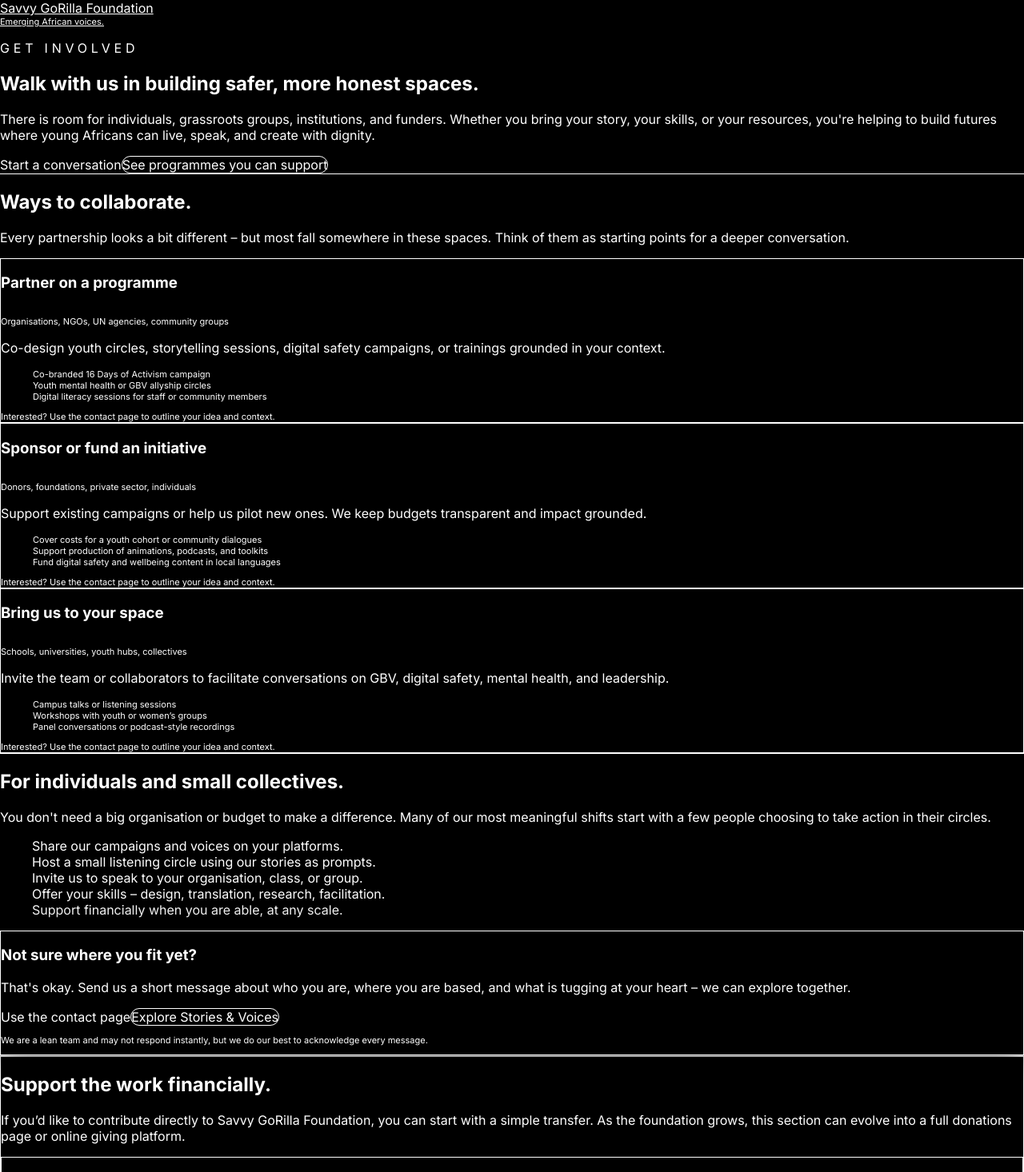
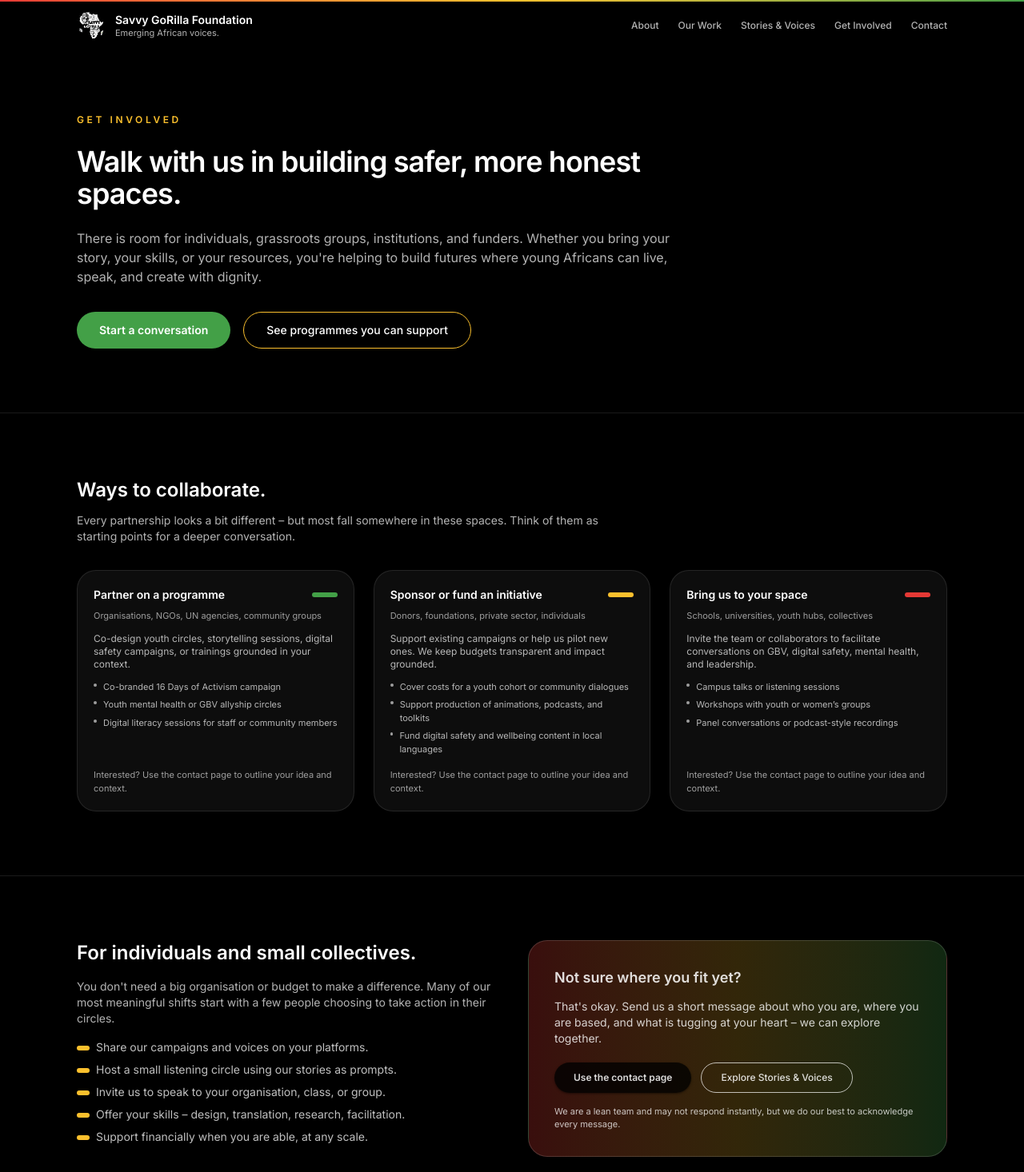
Before and after one commit to admindau/savvy-gorilla-foundation, a Next.js app: page /get-involved in a window 1280 px wide. Shown: the top 1466 px of the page at 80% size. Built offline with nearby package versions, Linux system fonts and the light colour scheme.

Commit message:
Undoing AI error

```diff
--- a/app/(marketing)/get-involved/page.tsx
+++ b/app/(marketing)/get-involved/page.tsx
@@ -47,20 +47,18 @@
 
 export default function GetInvolvedPage() {
   return (
-    <div className="min-h-screen bg-black text-white">
+    <div className="bg-black text-white">
       {/* HERO */}
       <section className="border-b border-white/10">
         <div className="mx-auto max-w-6xl px-4 py-16 sm:px-6 lg:px-8 lg:py-20">
-          <div className="relative overflow-hidden rounded-3xl bg-gradient-to-r from-rasta-red/15 via-black to-rasta-green/10 px-6 py-8 sm:px-10 sm:py-10">
-            <div className="pointer-events-none absolute inset-y-0 right-0 w-40 bg-radial from-rasta-gold/25 via-transparent to-transparent opacity-40 blur-2xl" />
-            <div className="relative max-w-3xl space-y-6">
+          <div className="max-w-3xl space-y-6">
             <p className="text-xs font-semibold uppercase tracking-[0.3em] text-rasta-gold">
               Get Involved
             </p>
             <h1 className="text-3xl font-semibold tracking-tight sm:text-4xl">
               Walk with us in building safer, more honest spaces.
             </h1>
-              <p className="text-sm text-white/75 sm:text-base">
+            <p className="text-sm text-white/70 sm:text-base">
               There is room for individuals, grassroots groups, institutions,
               and funders. Whether you bring your story, your skills, or your
               resources, you&apos;re helping to build futures where young
@@ -69,17 +67,16 @@
             <div className="flex flex-wrap gap-4 pt-2">
               <Link
                 href="/contact"
-                  className="inline-flex items-center justify-center rounded-full bg-rasta-green px-7 py-3 text-sm font-semibold text-black shadow-lg shadow-black/40 transition-transform transition-colors duration-200 hover:-translate-y-0.5 hover:bg-rasta-green/90"
+                className="inline-flex items-center justify-center rounded-full bg-rasta-green px-7 py-3 text-sm font-semibold text-black shadow-lg shadow-black/40 transition hover:bg-rasta-green/90"
               >
                 Start a conversation
               </Link>
               <Link
                 href="/work"
-                  className="inline-flex items-center justify-center rounded-full border border-rasta-gold/80 px-7 py-3 text-sm font-medium text-rasta-gold transition-all duration-200 hover:-translate-y-0.5 hover:border-rasta-gold hover:bg-rasta-gold hover:text-black"
+                className="inline-flex items-center justify-center rounded-full border border-rasta-gold px-7 py-3 text-sm font-medium text-rasta-gold transition hover:bg-rasta-gold hover:text-black"
               >
                 See programmes you can support
               </Link>
-              </div>
             </div>
           </div>
         </div>
@@ -88,34 +85,30 @@
       {/* PARTNER OPTIONS */}
       <section className="border-b border-white/10">
         <div className="mx-auto max-w-6xl px-4 py-14 sm:px-6 lg:px-8 lg:py-20">
-          <div className="flex flex-col gap-4 sm:flex-row sm:items-end sm:justify-between">
-            <div>
           <h2 className="text-xl font-semibold sm:text-2xl">
             Ways to collaborate.
           </h2>
           <p className="mt-3 max-w-2xl text-sm text-white/70">
-                Every partnership looks a bit different – but most fall
-                somewhere in these spaces. Think of them as starting points for
-                a deeper conversation.
+            Every partnership looks a bit different – but most fall somewhere in
+            these spaces. Think of them as starting points for a deeper
+            conversation.
           </p>
-            </div>
-          </div>
 
           <div className="mt-8 grid gap-6 md:grid-cols-3">
             {waysToSupport.map((way, index) => (
               <article
                 key={way.title}
-                className="group flex flex-col justify-between rounded-3xl border border-white/10 bg-white/[0.03] p-5 shadow-[0_0_0_1px_rgba(255,255,255,0.02)] transition-all duration-200 hover:-translate-y-1 hover:border-rasta-gold/70 hover:shadow-[0_0_35px_rgba(251,192,45,0.35)]"
+                className="flex flex-col justify-between rounded-3xl border border-white/10 bg-white/5 p-5"
               >
                 <div>
                   <div className="flex items-center justify-between gap-3">
                     <h3 className="text-sm font-semibold">{way.title}</h3>
                     <span
                       className={[
-                        "h-1.5 w-8 rounded-full transition-colors duration-200",
-                        index === 0 && "bg-rasta-green group-hover:bg-rasta-green/80",
-                        index === 1 && "bg-rasta-gold group-hover:bg-rasta-gold/90",
-                        index === 2 && "bg-rasta-red group-hover:bg-rasta-red/80",
+                        "h-1.5 w-8 rounded-full",
+                        index === 0 && "bg-rasta-green",
+                        index === 1 && "bg-rasta-gold",
+                        index === 2 && "bg-rasta-red",
                       ]
                         .filter(Boolean)
                         .join(" ")}
@@ -127,10 +120,10 @@
                   <p className="mt-3 text-xs text-white/70">
                     {way.description}
                   </p>
-                  <ul className="mt-3 space-y-1.5 text-[11px] text-white/75">
+                  <ul className="mt-3 space-y-1.5 text-[11px] text-white/70">
                     {way.examples.map((example) => (
                       <li key={example} className="flex gap-2">
-                        <span className="mt-1 h-1 w-1 rounded-full bg-white/60 group-hover:bg-rasta-gold/80" />
+                        <span className="mt-1 h-1 w-1 rounded-full bg-white/60" />
                         <span>{example}</span>
                       </li>
                     ))}
@@ -159,17 +152,17 @@
                 difference. Many of our most meaningful shifts start with a few
                 people choosing to take action in their circles.
               </p>
-              <ul className="mt-3 space-y-2 text-sm text-white/80">
+              <ul className="mt-3 space-y-2 text-sm text-white/75">
                 {individualWays.map((item) => (
                   <li key={item} className="flex gap-2">
-                    <span className="mt-2 h-1.5 w-4 rounded-full bg-rasta-gold/80 transition-colors duration-200" />
+                    <span className="mt-2 h-1.5 w-4 rounded-full bg-rasta-gold" />
                     <span>{item}</span>
                   </li>
                 ))}
               </ul>
             </div>
 
-            <div className="rounded-3xl border border-white/15 bg-gradient-to-r from-rasta-red/25 via-rasta-gold/20 to-rasta-green/25 px-6 py-6 text-sm text-white/85 shadow-[0_0_35px_rgba(0,0,0,0.6)] sm:px-8 sm:py-8">
+            <div className="rounded-3xl border border-white/15 bg-gradient-to-r from-rasta-red/25 via-rasta-gold/20 to-rasta-green/25 px-6 py-6 text-sm text-white/85 sm:px-8 sm:py-8">
               <h3 className="text-base font-semibold sm:text-lg">
                 Not sure where you fit yet?
               </h3>
@@ -181,13 +174,13 @@
               <div className="mt-5 flex flex-wrap gap-3">
                 <Link
                   href="/contact"
-                  className="inline-flex items-center justify-center rounded-full bg-black/80 px-6 py-2.5 text-xs font-semibold text-white shadow shadow-black/60 transition-all duration-200 hover:-translate-y-0.5 hover:bg-black"
+                  className="inline-flex items-center justify-center rounded-full bg-black/80 px-6 py-2.5 text-xs font-semibold text-white shadow shadow-black/40 transition hover:bg-black"
                 >
                   Use the contact page
                 </Link>
                 <Link
                   href="/stories"
-                  className="inline-flex items-center justify-center rounded-full border border-white/70 px-6 py-2.5 text-xs font-medium text-white/80 transition-all duration-200 hover:-translate-y-0.5 hover:bg-white hover:text-black"
+                  className="inline-flex items-center justify-center rounded-full border border-white/70 px-6 py-2.5 text-xs font-medium text-white/80 transition hover:bg-white hover:text-black"
                 >
                   Explore Stories &amp; Voices
                 </Link>
@@ -204,50 +197,29 @@
       {/* DONATION / SUPPORT STRIP */}
       <section className="border-b border-white/10">
         <div className="mx-auto max-w-6xl px-4 py-14 sm:px-6 lg:px-8 lg:py-20">
-          <div className="flex flex-col items-start justify-between gap-6 rounded-3xl border border-white/15 bg-gradient-to-r from-rasta-red/20 via-rasta-gold/15 to-rasta-green/20 px-6 py-8 shadow-[0_0_40px_rgba(0,0,0,0.7)] sm:flex-row sm:items-center sm:px-10">
-            <div className="space-y-3 max-w-xl">
+          <div className="flex flex-col items-start justify-between gap-6 rounded-3xl border border-white/15 bg-gradient-to-r from-rasta-red/20 via-rasta-gold/15 to-rasta-green/20 px-6 py-8 sm:flex-row sm:items-center sm:px-10">
+            <div className="space-y-3">
               <h2 className="text-lg font-semibold sm:text-xl">
                 Support the work financially.
               </h2>
-              <p className="text-sm text-white/80">
+              <p className="max-w-xl text-sm text-white/80">
                 If you’d like to contribute directly to Savvy GoRilla
                 Foundation, you can start with a simple transfer. As the
                 foundation grows, this section can evolve into a full donations
                 page or online giving platform.
               </p>
-              <div className="mt-3 rounded-2xl border border-white/20 bg-black/65 p-4 text-xs text-white/80">
+              <div className="mt-3 rounded-2xl border border-white/20 bg-black/60 p-4 text-xs text-white/80">
                 <p className="font-semibold">Bank / mobile money details</p>
                 <p className="mt-2 text-white/70">
                   Replace these placeholders with your official details when
                   ready:
                 </p>
                 <ul className="mt-2 space-y-1">
-                  <li>
-                    Account name:{" "}
-                    <span className="text-white">
-                      Savvy GoRilla Foundation
-                    </span>
-                  </li>
-                  <li>
-                    Bank:{" "}
-                    <span className="text-white/70">
-                      [Your bank name here]
-                    </span>
-                  </li>
-                  <li>
-                    Account number / IBAN:{" "}
-                    <span className="text-white/70">[To be added]</span>
-                  </li>
-                  <li>
-                    Mobile money:{" "}
-                    <span className="text-white/70">
-                      [MTN / Zain details, if applicable]
-                    </span>
-                  </li>
-                  <li>
-                    Reference:{" "}
-                    <span className="text-white/70">“Foundation support”</span>
-                  </li>
+                  <li>Account name: <span className="text-white">Savvy GoRilla Foundation</span></li>
+                  <li>Bank: <span className="text-white/70">[Your bank name here]</span></li>
+                  <li>Account number / IBAN: <span className="text-white/70">[To be added]</span></li>
+                  <li>Mobile money: <span className="text-white/70">[MTN / Zain details, if applicable]</span></li>
+                  <li>Reference: <span className="text-white/70">“Foundation support”</span></li>
                 </ul>
                 <p className="mt-3 text-[11px] text-white/60">
                   Once these details are confirmed, you can also share them in
@@ -255,7 +227,7 @@
                 </p>
               </div>
             </div>
-            <div className="flex max-w-sm flex-col gap-3 text-xs text-white/80">
+            <div className="flex flex-col gap-3 text-xs text-white/80">
               <p className="text-[11px] uppercase tracking-[0.25em] text-white/70">
                 Transparency
               </p>
@@ -266,7 +238,7 @@
               </p>
               <Link
                 href="/contact"
-                className="inline-flex items-center justify-center rounded-full bg-rasta-green px-7 py-3 text-xs font-semibold text-black shadow-lg shadow-black/50 transition-transform duration-200 hover:-translate-y-0.5 hover:bg-rasta-green/90"
+                className="inline-flex items-center justify-center rounded-full bg-rasta-green px-7 py-3 text-xs font-semibold text-black shadow-lg shadow-black/40 transition hover:bg-rasta-green/90"
               >
                 Ask about funding or reporting
               </Link>
@@ -278,7 +250,7 @@
       {/* FINAL CTA STRIP */}
       <section>
         <div className="mx-auto max-w-6xl px-4 py-14 sm:px-6 lg:px-8 lg:py-20">
-          <div className="flex flex-col items-start justify-between gap-6 rounded-3xl border border-white/15 bg-gradient-to-r from-rasta-red/22 via-rasta-gold/18 to-rasta-green/22 px-6 py-8 shadow-[0_0_40px_rgba(0,0,0,0.7)] sm:flex-row sm:items-center sm:px-10">
+          <div className="flex flex-col items-start justify-between gap-6 rounded-3xl border border-white/15 bg-gradient-to-r from-rasta-red/20 via-rasta-gold/15 to-rasta-green/20 px-6 py-8 sm:flex-row sm:items-center sm:px-10">
             <div>
               <h2 className="text-lg font-semibold sm:text-xl">
                 Ready to support community-led change?
@@ -292,13 +264,13 @@
             <div className="flex flex-wrap gap-4">
               <Link
                 href="/get-involved"
-                className="inline-flex items-center justify-center rounded-full bg-rasta-green px-7 py-3 text-sm font-semibold text-black shadow-lg shadow-black/50 transition-transform duration-200 hover:-translate-y-0.5 hover:bg-rasta-green/90"
+                className="inline-flex items-center justify-center rounded-full bg-rasta-green px-7 py-3 text-sm font-semibold text-black shadow-lg shadow-black/40 transition hover:bg-rasta-green/90"
               >
                 Get involved
               </Link>
               <Link
                 href="/contact"
-                className="inline-flex items-center justify-center rounded-full border border-rasta-gold px-7 py-3 text-sm font-medium text-rasta-gold transition-all duration-200 hover:-translate-y-0.5 hover:bg-rasta-gold hover:text-black"
+                className="inline-flex items-center justify-center rounded-full border border-rasta-gold px-7 py-3 text-sm font-medium text-rasta-gold transition hover:bg-rasta-gold hover:text-black"
               >
                 Talk to us
               </Link>
--- a/app/globals.css
+++ b/app/globals.css
@@ -1,133 +1,22 @@
-@tailwind base;
-@tailwind components;
-@tailwind utilities;
+/* app/globals.css */
 
-/* --- Base theming --- */
+/* Tell Tailwind to load, and to use our tailwind.config.ts */
+@import "tailwindcss";
+@config "../tailwind.config.ts";
 
+/* Global base styles */
 :root {
   color-scheme: dark;
 }
 
-*,
-*::before,
-*::after {
-  box-sizing: border-box;
+html,
+body {
+  margin: 0;
+  padding: 0;
 }
 
-html,
-body {
-  padding: 0;
-  margin: 0;
-}
-
-body {
-  min-height: 100vh;
-  background: #000;
-  color: #fff;
-}
-
-/* Links & focus states */
-
+/* Make links inherit text color by default */
 a {
   color: inherit;
   text-decoration: none;
 }
-
-a:hover {
-  text-decoration: underline;
-}
-
-a:focus-visible,
-button:focus-visible {
-  outline: 2px solid #fbc02d;
-  outline-offset: 2px;
-}
-
-/* Smooth transitions for interactive elements */
-
-a,
-button {
-  transition:
-    color 150ms ease,
-    background-color 150ms ease,
-    border-color 150ms ease,
-    transform 180ms ease,
-    box-shadow 200ms ease;
-}
-
-/* --- Rasta helpers for layout & motion --- */
-
-/* Soft background glows for hero / highlight sections */
-.soft-rasta-bg {
-  background:
-    radial-gradient(
-      circle at top left,
-      rgba(229, 57, 53, 0.16),
-      transparent 55%
-    ),
-    radial-gradient(
-      circle at bottom right,
-      rgba(67, 160, 71, 0.16),
-      transparent 55%
-    ),
-    #000;
-}
-
-/* Reusable elevated card hover */
-.card-hover {
-  transition:
-    transform 180ms ease,
-    box-shadow 220ms ease,
-    border-color 180ms ease,
-    background-color 180ms ease;
-}
-
-.card-hover:hover {
-  transform: translateY(-4px);
-  box-shadow: 0 22px 55px rgba(0, 0, 0, 0.75);
-  border-color: rgba(251, 192, 45, 0.55);
-  background-color: rgba(0, 0, 0, 0.9);
-}
-
-/* Subtle animated color bar / pill */
-@keyframes rasta-pulse {
-  0% {
-    transform: scaleX(0.9);
-    opacity: 0.6;
-  }
-  25% {
-    transform: scaleX(1.05);
-    opacity: 1;
-  }
-  50% {
-    transform: scaleX(1);
-    opacity: 0.7;
-  }
-  75% {
-    transform: scaleX(1.08);
-    opacity: 1;
-  }
-  100% {
-    transform: scaleX(0.95);
-    opacity: 0.6;
-  }
-}
-
-.rasta-pulse {
-  transform-origin: center;
-  animation: rasta-pulse 5.5s ease-in-out infinite;
-}
-
-/* Thin top strip (we’re using Tailwind classes for the header one,
-   this is kept for any future utility needs) */
-.rasta-strip {
-  background-image: linear-gradient(
-    90deg,
-    #e53935,
-    #fbc02d,
-    #43a047,
-    #fbc02d,
-    #e53935
-  );
-  height: 2px;
-}
--- a/app/layout.tsx
+++ b/app/layout.tsx
@@ -27,10 +27,7 @@
             <div className="h-0.5 bg-gradient-to-r from-rasta-red via-rasta-gold to-rasta-green" />
 
             <div className="mx-auto flex max-w-6xl items-center justify-between px-4 py-3 sm:px-6 lg:px-8">
-              <Link
-                href="/"
-                className="flex items-center gap-3 no-underline hover:no-underline"
-              >
+              <Link href="/" className="flex items-center gap-3 no-underline">
                 {/* Logo */}
                 <div className="relative h-9 w-9">
                   <Image
@@ -38,7 +35,7 @@
                     alt="Savvy GoRilla logo"
                     fill
                     sizes="36px"
-                    className="object-contain drop-shadow-[0_0_10px_rgba(0,0,0,0.8)]"
+                    className="object-contain"
                     priority
                   />
                 </div>
@@ -55,22 +52,36 @@
               </Link>
 
               <nav className="hidden items-center gap-6 text-xs font-medium text-white/70 md:flex">
-                {[
-                  { href: "/about", label: "About" },
-                  { href: "/work", label: "Our Work" },
-                  { href: "/stories", label: "Stories & Voices" },
-                  { href: "/get-involved", label: "Get Involved" },
-                  { href: "/contact", label: "Contact" },
-                ].map((item) => (
-                  <Link
-                    key={item.href}
-                    href={item.href}
-                    className="relative no-underline transition-colors duration-200 hover:text-rasta-gold"
-                  >
-                    <span className="relative z-10">{item.label}</span>
-                    <span className="pointer-events-none absolute inset-x-0 -bottom-1 h-px origin-center scale-x-0 bg-gradient-to-r from-rasta-red via-rasta-gold to-rasta-green opacity-80 transition-transform duration-200 group-hover:scale-x-100 md:block" />
-                  </Link>
-                ))}
+                <Link
+                  href="/about"
+                  className="no-underline hover:text-rasta-gold"
+                >
+                  About
+                </Link>
+                <Link
+                  href="/work"
+                  className="no-underline hover:text-rasta-gold"
+                >
+                  Our Work
+                </Link>
+                <Link
+                  href="/stories"
+                  className="no-underline hover:text-rasta-gold"
+                >
+                  Stories &amp; Voices
+                </Link>
+                <Link
+                  href="/get-involved"
+                  className="no-underline hover:text-rasta-gold"
+                >
+                  Get Involved
+                </Link>
+                <Link
+                  href="/contact"
+                  className="no-underline hover:text-rasta-gold"
+                >
+                  Contact
+                </Link>
               </nav>
             </div>
           </header>
```
Also changed, not shown: app/page.tsx (+14 -14 lines). Lines whose indentation alone changed are shown as unchanged.
